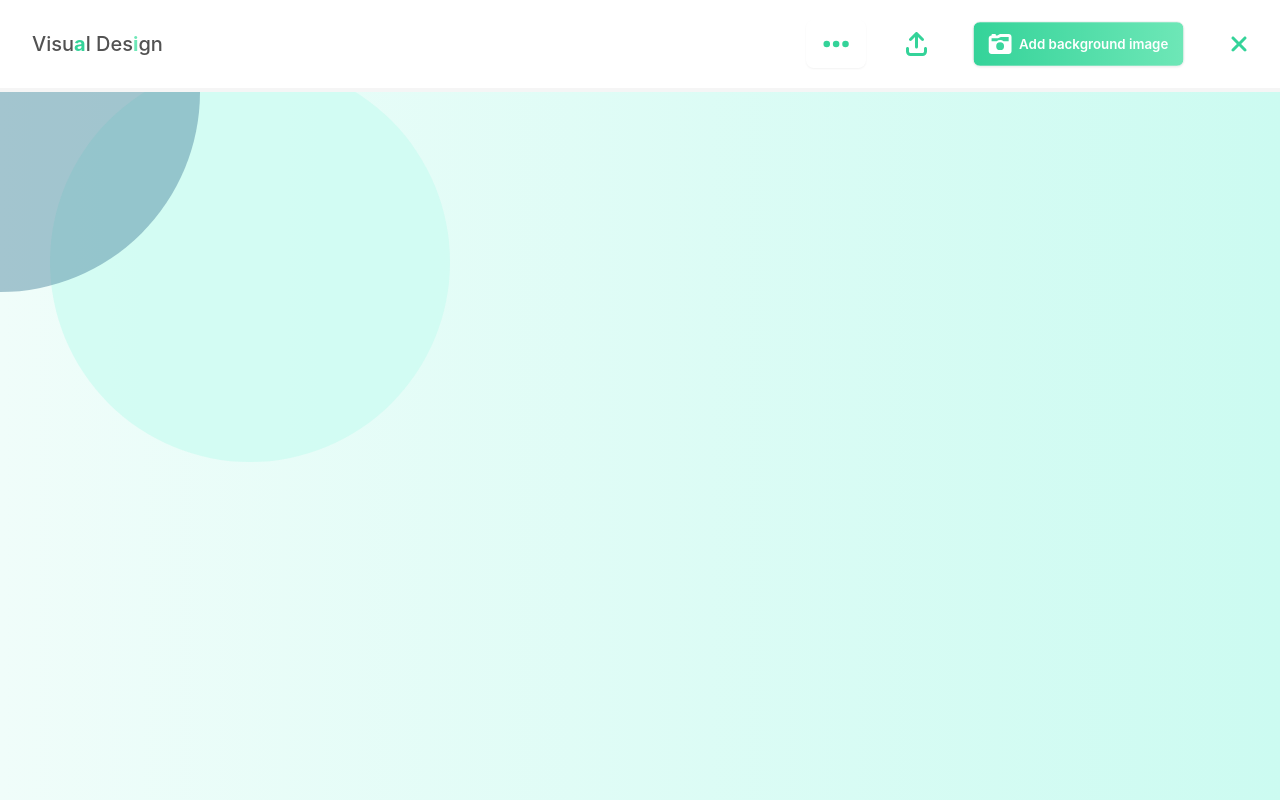
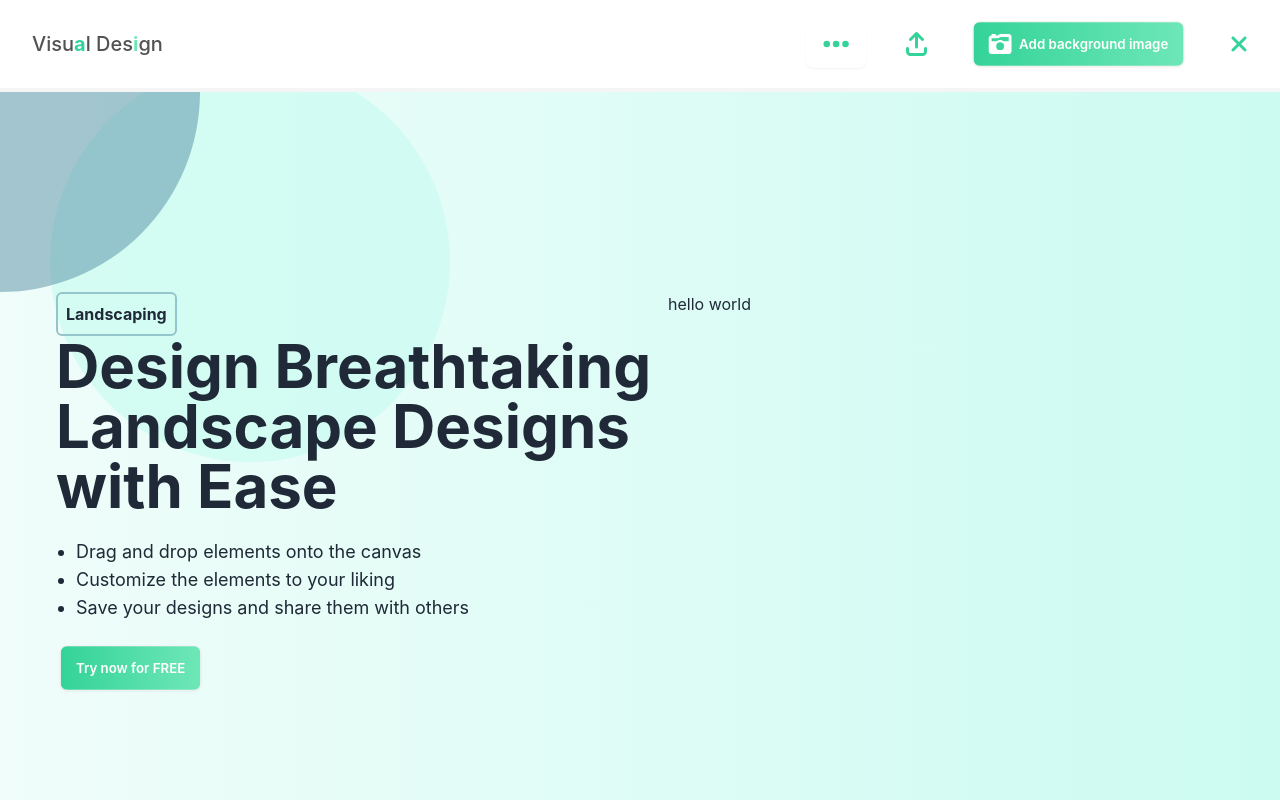
Before and after one commit to jaredlcox/LandscapeDesign, a React (Create React App) app in the folder landscape-design/: page / in a window 1280 px wide. Built offline with nearby package versions, Linux system fonts and the light colour scheme; the HTML template or start-up script is replaced by a standard one.

Commit message:
Created a new landingPage component. This has some styling issues but can revist later.

```diff
--- /dev/null
+++ b/landscape-design/src/components/landscapeCanvass/landingPage.js
@@ -0,0 +1,32 @@
+import React from "react";
+
+const LandingPage = () => {
+  return (
+    <div className="z-10 m-auto w-full h-1/2 flex justify-evenly">
+      {/* Text content (description) */}
+      <div className="flex flex-col flex-1 ml-14 max-w-2xl">
+        <h1 className="w-min p-2 rounded-md font-bold border-[#94C5CB] border-2">
+          Landscaping
+        </h1>
+        <p className="font-bold text-md leading-relaxed md:text-6xl flex-1 text-pretty">
+          Design Breathtaking Landscape Designs with Ease
+        </p>
+        <div className="flex-grow flex flex-col">
+          <ul className="list-disc pl-5 text-lg mt-auto">
+            <li>Drag and drop elements onto the canvas</li>
+            <li>Customize the elements to your liking</li>
+            <li>Save your designs and share them with others</li>
+          </ul>
+          <button className="btn btn-md bg-gradient-to-r from-emerald-400 to-emerald-300 text-white md:btn-md hidden md:flex hover:bg-black self-baseline mt-auto">
+            Try now for FREE
+          </button>
+        </div>
+      </div>
+
+      {/* Image content */}
+      <div className="flex flex-1">hello world</div>
+    </div>
+  );
+};
+
+export default LandingPage;
--- a/landscape-design/src/components/landscapeCanvass/landscapeCanvass.js
+++ b/landscape-design/src/components/landscapeCanvass/landscapeCanvass.js
@@ -4,6 +4,7 @@ import ImagePrompt from "./imagePrompt";
 import AddBackgroundImageModalContent from "./addBackgroundImageModal";
 import { FontAwesomeIcon } from "@fortawesome/react-fontawesome";
 import { faArrowLeft } from "@fortawesome/free-solid-svg-icons"; // Import the correct icons
+import LandingPage from "./landingPage";
 
 const LandscapeCanvass = () => {
   const [selectedImage, setSelectedImage] = useState(null);
@@ -186,6 +187,7 @@ const LandscapeCanvass = () => {
           opacity={0.8}
           zIndex={1}
         />
+        <LandingPage />
         {/* Loading Indicator */}
         {showLoading && (
           <div className="flex flex-col justify-center items-center h-full w-full">
```
